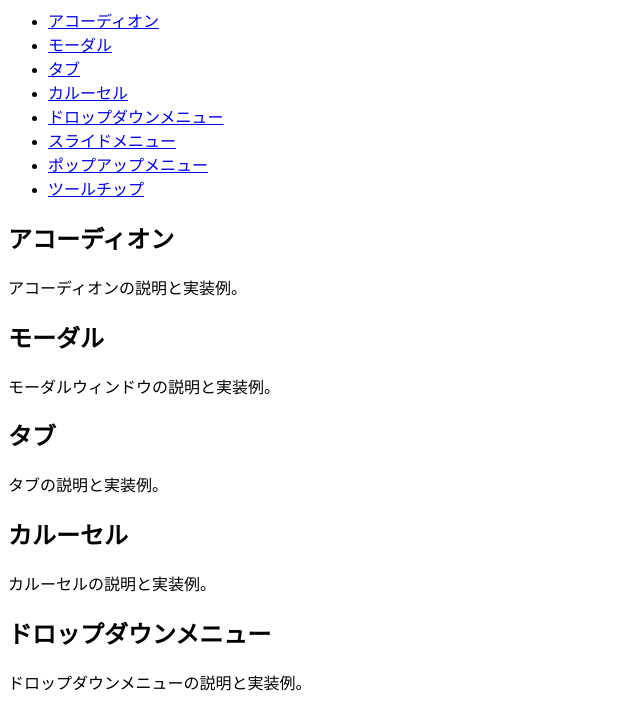
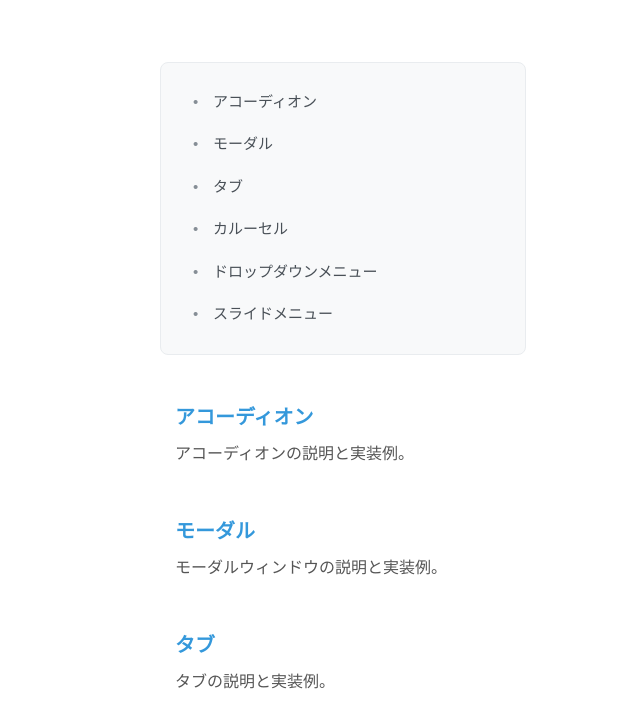
Before and after one commit to yuta6/js-pattern-training, a website built with Vite: page src/index.html in a window 1280 px wide. Shown: the part 81-792 px from the top of the page, without its empty margins (0-640 px from the left). Built offline with nearby package versions, Linux system fonts and the light colour scheme.

Commit message:
add common style

```diff
--- a/src/index.html
+++ b/src/index.html
@@ -7,68 +7,54 @@
     <link rel="stylesheet" href="./scss/main.scss">
 </head>
 <body>
-    <header>
-        <h1>UIコンポーネント実装パターン集</h1>
-        <nav>
-            <ul>
-                <li><a href="#accordion">アコーディオン</a></li>
-                <li><a href="#modal">モーダル</a></li>
-                <li><a href="#tab">タブ</a></li>
-                <li><a href="#carousel">カルーセル</a></li>
-                <li><a href="#dropdown">ドロップダウンメニュー</a></li>
-                <li><a href="#slide-menu">スライドメニュー</a></li>
-                <li><a href="#popup-menu">ポップアップメニュー</a></li>
-                <li><a href="#tooltip">ツールチップ</a></li>
+    <header class="header">
+        <h1 class="header__title">UIコンポーネント実装パターン集</h1>
+    </header>
+    <main class="main">
+        <nav class="article-menu">
+            <ul class="article-menu-list">
+                <li class="article-menu-item"><a href="#accordion" class="article-menu-link">アコーディオン</a></li>
+                <li class="article-menu-item"><a href="#modal" class="article-menu-link">モーダル</a></li>
+                <li class="article-menu-item"><a href="#tab" class="article-menu-link">タブ</a></li>
+                <li class="article-menu-item"><a href="#carousel" class="article-menu-link">カルーセル</a></li>
+                <li class="article-menu-item"><a href="#dropdown" class="article-menu-link">ドロップダウンメニュー</a></li>
+                <li class="article-menu-item"><a href="#slide-menu" class="article-menu-link">スライドメニュー</a></li>
             </ul>
         </nav>
-    </header>
-    <main>
-        <section id="accordion">
-            <h2>アコーディオン</h2>
-            <p>アコーディオンの説明と実装例。</p>
+        <section id="accordion" class="accordion">
+            <h2 class="accordion__title">アコーディオン</h2>
+            <p class="accordion__description">アコーディオンの説明と実装例。</p>
             <!-- アコーディオンのデモとコード -->
         </section>
 
-        <section id="modal">
-            <h2>モーダル</h2>
-            <p>モーダルウィンドウの説明と実装例。</p>
+        <section id="modal" class="modal">
+            <h2 class="modal__title">モーダル</h2>
+            <p class="modal__description">モーダルウィンドウの説明と実装例。</p>
             <!-- モーダルのデモとコード -->
         </section>
 
-        <section id="tab">
-            <h2>タブ</h2>
-            <p>タブの説明と実装例。</p>
+        <section id="tab" class="tab">
+            <h2 class="tab__title">タブ</h2>
+            <p class="tab__description">タブの説明と実装例。</p>
             <!-- タブのデモとコード -->
         </section>
 
-        <section id="carousel">
-            <h2>カルーセル</h2>
-            <p>カルーセルの説明と実装例。</p>
+        <section id="carousel" class="carousel">
+            <h2 class="carousel__title">カルーセル</h2>
+            <p class="carousel__description">カルーセルの説明と実装例。</p>
             <!-- カルーセルのデモとコード -->
         </section>
 
-        <section id="dropdown">
-            <h2>ドロップダウンメニュー</h2>
-            <p>ドロップダウンメニューの説明と実装例。</p>
+        <section id="dropdown" class="dropdown">
+            <h2 class="dropdown__title">ドロップダウンメニュー</h2>
+            <p class="dropdown__description">ドロップダウンメニューの説明と実装例。</p>
             <!-- ドロップダウンメニューのデモとコード -->
         </section>
 
-        <section id="slide-menu">
-            <h2>スライドメニュー</h2>
-            <p>スライドメニューの説明と実装例。</p>
+        <section id="slide-menu" class="slide-menu">
+            <h2 class="slide-menu__title">スライドメニュー</h2>
+            <p class="slide-menu__description">スライドメニューの説明と実装例。</p>
             <!-- スライドメニューのデモとコード -->
-        </section>
-
-        <section id="popup-menu">
-            <h2>ポップアップメニュー</h2>
-            <p>ポップアップメニューの説明と実装例。</p>
-            <!-- ポップアップメニューのデモとコード -->
-        </section>
-
-        <section id="tooltip">
-            <h2>ツールチップ</h2>
-            <p>ツールチップの説明と実装例。</p>
-            <!-- ツールチップのデモとコード -->
         </section>
     </main>
     <script type="module" src="./js/main.js"></script>
--- /dev/null
+++ b/src/scss/common.scss
@@ -0,0 +1,88 @@
+body {
+    font-family: Arial, sans-serif;
+    margin: 0;
+    padding: 0;
+    line-height: 1.5;
+    color: #333;
+}
+
+.article-menu {
+    width: 300px;
+    margin: 32px 0;
+    padding: 24px 32px;
+    background-color: #f8f9fa;
+    border-radius: 8px;
+    border: 1px solid #e9ecef;
+
+    &-list {
+        list-style: none;
+        padding: 0;
+        margin: 0;
+    }
+
+    &-item {
+        margin-bottom: 12px;
+
+        &:last-child {
+            margin-bottom: 0;
+        }
+    }
+
+    &-link {
+        display: block;
+        color: #495057;
+        text-decoration: none;
+        font-size: 15px;
+        line-height: 1.5;
+        padding: 4px 0;
+        transition: color 0.2s ease;
+        position: relative;
+        padding-left: 20px;
+
+        &:before {
+            content: "•";
+            position: absolute;
+            left: 0;
+            color: #868e96;
+        }
+
+        &:hover {
+            color: #228be6;
+        }
+
+        &.active {
+            color: #228be6;
+            font-weight: 500;
+        }
+    }
+}
+
+.main {
+    max-width: 960px;
+    margin: 20px auto;
+    padding: 20px;
+}
+
+.accordion,
+.modal,
+.tab,
+.carousel,
+.dropdown,
+.slide-menu,
+.popup-menu,
+.tooltip {
+    padding: 15px;
+    margin-bottom: 20px;
+
+    &__title {
+        font-size: 20px;
+        color: #3498db;
+        margin: 0 0 10px;
+    }
+
+    &__description {
+        font-size: 16px;
+        color: #555;
+        margin: 0;
+    }
+}
--- a/src/scss/main.scss
+++ b/src/scss/main.scss
@@ -1 +1,2 @@
 @charset 'utf-8';
+@use 'common';
```
